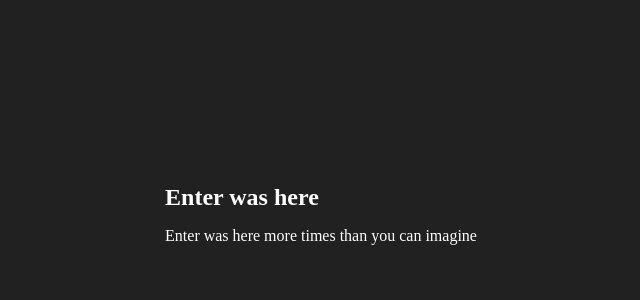
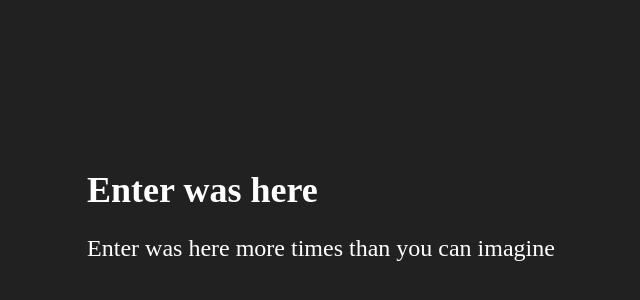
Before and after one commit to EnterCreate/pumpuri.github.io, a plain HTML site: page index.html in a window 1280 px wide. Shown: the part 188-488 px from the top of the page, without its empty margins (319-959 px from the left). Drawn offline with Linux system fonts and the light colour scheme.

Commit message:
font change
i just did the thing for the font change thing

```diff
--- a/index.html
+++ b/index.html
@@ -1,9 +1,12 @@
 <!DOCTYPE html>
 <html>
 <head>
+<link rel="stylesheet"
+          href="https://fonts.googleapis.com/css2?family=Crimson+Pro">
 <style>
   h1 {color:#FFF;margin-bottom: 5px;}
-  body {background-color: #212121;}
+  body {background-color: #212121;font-family: "Montserrat", serif;
+        font-size: 24px;}
   p {color:#FFF;}
   .main {margin: 0;position: absolute;top: 50%;left: 50%;transform: translate(-50%, -50%);transform:translate(-50%, -50%);}
 </style>
@@ -11,8 +14,8 @@
 <body>
 
 <section class="main">
-<h1>Enter was here</h1>
-<p> Enter was here more times than you can imagine </p>
+<h1 style="font-family:Montserrat">Enter was here</h1>
+<p style="font-family:Montserrat"> Enter was here more times than you can imagine </p>
 </section>
 
 </body>
```
